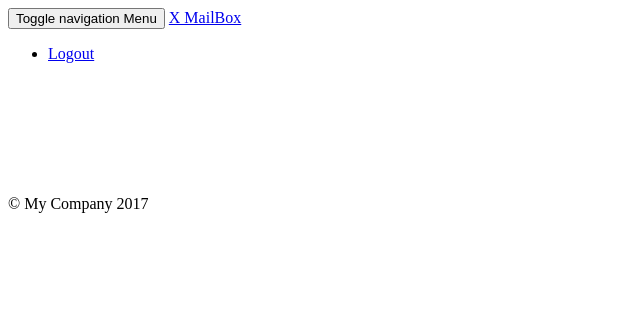
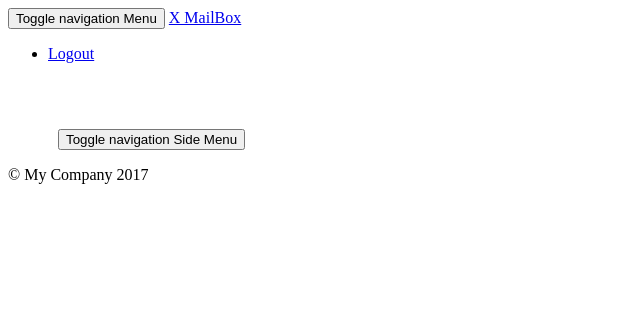
Before and after one commit to ding94/voffice, a Yii app: template frontend/views/layouts/user.php in a window 768 px wide. Shown: the top 323 px of the page, without its empty margins (0-640 px from the left). Run offline with PHP 8.4 and a stand-in for Yii, Linux system fonts and the light colour scheme; the template is opened without the code that fills it, so the values that code supplies are empty; some libraries are stand-ins or nearby versions; some web fonts are replaced.

Commit message:
side nav moibile ui fix

```diff
--- a/frontend/views/layouts/user.php
+++ b/frontend/views/layouts/user.php
@@ -97,8 +97,13 @@ AppAsset::register($this);
     <!-- Side Nav -->
 
 <div class="row">
-    <div class="sidenav col-md-3" style="padding-top: 100px; padding-left: 50px">
-
+    <div class="sidenav col-md-3" style="padding-top: 50px; padding-left: 50px">
+        <div class="navbar-left">
+        <button type="button" class="navbar-toggle collapsed" data-toggle="collapse" data-target="#bs-example-navbar-collapse-2">
+            <span class="sr-only">Toggle navigation</span> Side Menu <i class="fa fa-bars"></i>
+        </button>
+        </div>
+    <div class="collapse navbar-collapse" id="bs-example-navbar-collapse-2">
     <?php echo SideNav::widget([
     //'type' => $type,
     'encodeLabels' => false,
@@ -122,7 +127,8 @@ AppAsset::register($this);
 
 ?>
     </div>
-    <div class="container-fluid">
+    </div>
+    <div class="container-fluid side-collapse-container">
         <?= Breadcrumbs::widget([
             'links' => isset($this->params['breadcrumbs']) ? $this->params['breadcrumbs'] : [],
         ]) ?>
```
Also changed, not shown: frontend/web/css/vo.css (+19 -0 lines).
